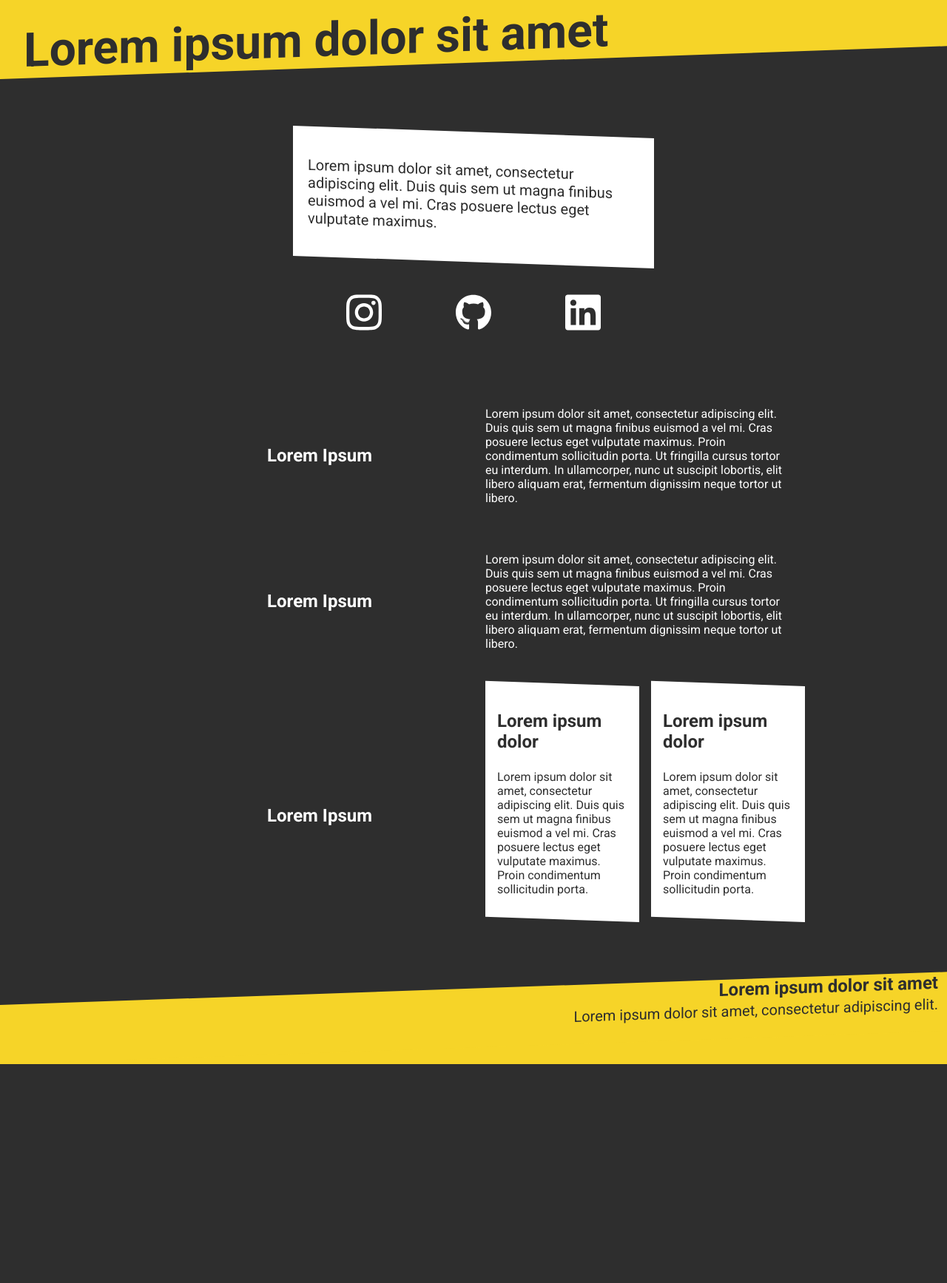
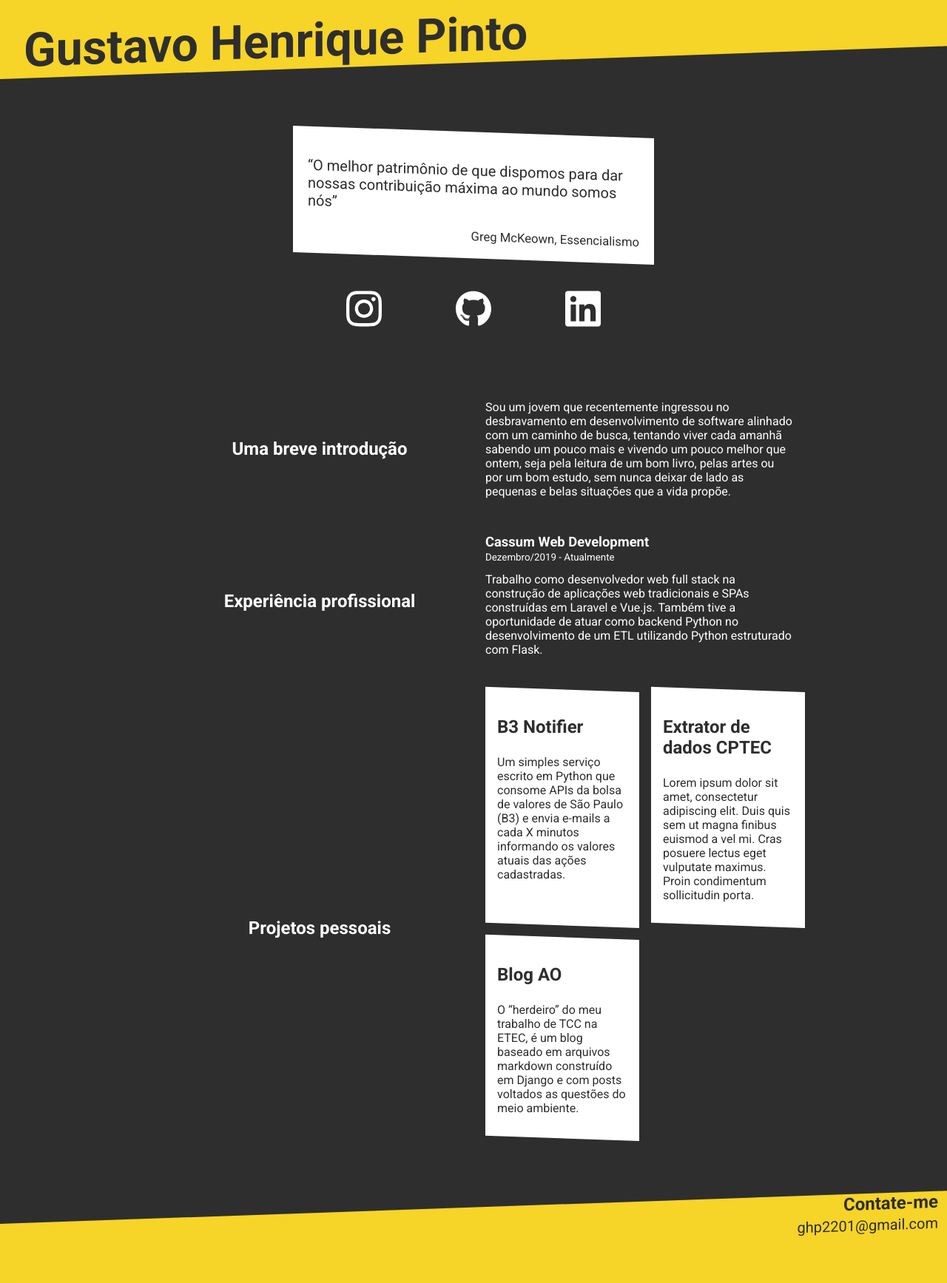
Before and after one commit to gustapinto/gustapinto.github.io, a Jekyll site: the page built from _pages/main.html, in a window 1280 px wide. Shown: the whole page at 74% size. Built offline with Jekyll 4.4.1, drawn with Linux system fonts in a browser that asks for light colours; before the commit the page ends 1439 px from its top, so only the background shows below that.

Commit message:
Populate main page with real data

```diff
--- a/_includes/footer.html
+++ b/_includes/footer.html
@@ -1,10 +1,10 @@
 <footer class="footer">
   <div class="footer-diagonal">
     <p class="footer-title">
-      Lorem ipsum dolor sit amet
+      Contate-me
     </p>
     <small>
-      Lorem ipsum dolor sit amet, consectetur adipiscing elit.
+      ghp2201@gmail.com
     </small>
   </div>
 </footer>
--- a/_includes/header.html
+++ b/_includes/header.html
@@ -1,5 +1,5 @@
 <nav class="header">
   <span class="header-title">
-    Lorem ipsum dolor sit amet
+    Gustavo Henrique Pinto
   </span>
 </nav>
--- a/_layouts/default.html
+++ b/_layouts/default.html
@@ -23,5 +23,7 @@
   </section>
 
   {% include footer.html %}
+
+  <script type="text/javascript" src="assets/js/main.js"></script>
 </body>
 </html>
--- a/_pages/main.html
+++ b/_pages/main.html
@@ -3,68 +3,90 @@ layout: default
 permalink: /
 ---
 
-<div class="card-openning">
+<div class="card-quote">
   <p>
-    Lorem ipsum dolor sit amet, consectetur adipiscing elit. Duis quis sem ut magna finibus euismod a vel mi. Cras posuere lectus eget vulputate maximus.
+    “O melhor patrimônio de que dispomos para dar nossas contribuição máxima ao mundo somos nós”
   </p>
+
+  <small>
+    Greg McKeown, Essencialismo
+  </small>
 </div>
 
 <div class="grid-icons">
-  <a href="#">
-  <svg aria-hidden="true" focusable="false" data-prefix="fab" data-icon="instagram" class="svg-inline--fa fa-instagram fa-w-14" role="img" xmlns="http://www.w3.org/2000/svg" viewBox="0 0 448 512">
+  <svg aria-hidden="true" focusable="false" data-prefix="fab" data-icon="instagram" class="svg-inline--fa fa-instagram fa-w-14" role="img" xmlns="http://www.w3.org/2000/svg" viewBox="0 0 448 512" id="instagram-icon">
     <path fill="currentColor" d="M224.1 141c-63.6 0-114.9 51.3-114.9 114.9s51.3 114.9 114.9 114.9S339 319.5 339 255.9 287.7 141 224.1 141zm0 189.6c-41.1 0-74.7-33.5-74.7-74.7s33.5-74.7 74.7-74.7 74.7 33.5 74.7 74.7-33.6 74.7-74.7 74.7zm146.4-194.3c0 14.9-12 26.8-26.8 26.8-14.9 0-26.8-12-26.8-26.8s12-26.8 26.8-26.8 26.8 12 26.8 26.8zm76.1 27.2c-1.7-35.9-9.9-67.7-36.2-93.9-26.2-26.2-58-34.4-93.9-36.2-37-2.1-147.9-2.1-184.9 0-35.8 1.7-67.6 9.9-93.9 36.1s-34.4 58-36.2 93.9c-2.1 37-2.1 147.9 0 184.9 1.7 35.9 9.9 67.7 36.2 93.9s58 34.4 93.9 36.2c37 2.1 147.9 2.1 184.9 0 35.9-1.7 67.7-9.9 93.9-36.2 26.2-26.2 34.4-58 36.2-93.9 2.1-37 2.1-147.8 0-184.8zM398.8 388c-7.8 19.6-22.9 34.7-42.6 42.6-29.5 11.7-99.5 9-132.1 9s-102.7 2.6-132.1-9c-19.6-7.8-34.7-22.9-42.6-42.6-11.7-29.5-9-99.5-9-132.1s-2.6-102.7 9-132.1c7.8-19.6 22.9-34.7 42.6-42.6 29.5-11.7 99.5-9 132.1-9s102.7-2.6 132.1 9c19.6 7.8 34.7 22.9 42.6 42.6 11.7 29.5 9 99.5 9 132.1s2.7 102.7-9 132.1z"></path>
   </svg>
-  </a>
 
-  <a href="#">
-  <svg aria-hidden="true" focusable="false" data-prefix="fab" data-icon="github" class="svg-inline--fa fa-github fa-w-16" role="img" xmlns="http://www.w3.org/2000/svg" viewBox="0 0 496 512">
+  <svg aria-hidden="true" focusable="false" data-prefix="fab" data-icon="github" class="svg-inline--fa fa-github fa-w-16" role="img" xmlns="http://www.w3.org/2000/svg" viewBox="0 0 496 512" id="github-icon">
     <path fill="currentColor" d="M165.9 397.4c0 2-2.3 3.6-5.2 3.6-3.3.3-5.6-1.3-5.6-3.6 0-2 2.3-3.6 5.2-3.6 3-.3 5.6 1.3 5.6 3.6zm-31.1-4.5c-.7 2 1.3 4.3 4.3 4.9 2.6 1 5.6 0 6.2-2s-1.3-4.3-4.3-5.2c-2.6-.7-5.5.3-6.2 2.3zm44.2-1.7c-2.9.7-4.9 2.6-4.6 4.9.3 2 2.9 3.3 5.9 2.6 2.9-.7 4.9-2.6 4.6-4.6-.3-1.9-3-3.2-5.9-2.9zM244.8 8C106.1 8 0 113.3 0 252c0 110.9 69.8 205.8 169.5 239.2 12.8 2.3 17.3-5.6 17.3-12.1 0-6.2-.3-40.4-.3-61.4 0 0-70 15-84.7-29.8 0 0-11.4-29.1-27.8-36.6 0 0-22.9-15.7 1.6-15.4 0 0 24.9 2 38.6 25.8 21.9 38.6 58.6 27.5 72.9 20.9 2.3-16 8.8-27.1 16-33.7-55.9-6.2-112.3-14.3-112.3-110.5 0-27.5 7.6-41.3 23.6-58.9-2.6-6.5-11.1-33.3 2.6-67.9 20.9-6.5 69 27 69 27 20-5.6 41.5-8.5 62.8-8.5s42.8 2.9 62.8 8.5c0 0 48.1-33.6 69-27 13.7 34.7 5.2 61.4 2.6 67.9 16 17.7 25.8 31.5 25.8 58.9 0 96.5-58.9 104.2-114.8 110.5 9.2 7.9 17 22.9 17 46.4 0 33.7-.3 75.4-.3 83.6 0 6.5 4.6 14.4 17.3 12.1C428.2 457.8 496 362.9 496 252 496 113.3 383.5 8 244.8 8zM97.2 352.9c-1.3 1-1 3.3.7 5.2 1.6 1.6 3.9 2.3 5.2 1 1.3-1 1-3.3-.7-5.2-1.6-1.6-3.9-2.3-5.2-1zm-10.8-8.1c-.7 1.3.3 2.9 2.3 3.9 1.6 1 3.6.7 4.3-.7.7-1.3-.3-2.9-2.3-3.9-2-.6-3.6-.3-4.3.7zm32.4 35.6c-1.6 1.3-1 4.3 1.3 6.2 2.3 2.3 5.2 2.6 6.5 1 1.3-1.3.7-4.3-1.3-6.2-2.2-2.3-5.2-2.6-6.5-1zm-11.4-14.7c-1.6 1-1.6 3.6 0 5.9 1.6 2.3 4.3 3.3 5.6 2.3 1.6-1.3 1.6-3.9 0-6.2-1.4-2.3-4-3.3-5.6-2z"></path>
   </svg>
-</a>
-  <a href="#">
-  <svg aria-hidden="true" focusable="false" data-prefix="fab" data-icon="linkedin" class="svg-inline--fa fa-linkedin fa-w-14" role="img" xmlns="http://www.w3.org/2000/svg" viewBox="0 0 448 512">
+
+  <svg aria-hidden="true" focusable="false" data-prefix="fab" data-icon="linkedin" class="svg-inline--fa fa-linkedin fa-w-14" role="img" xmlns="http://www.w3.org/2000/svg" viewBox="0 0 448 512" id="linkedin-icon">
     <path fill="currentColor" d="M416 32H31.9C14.3 32 0 46.5 0 64.3v383.4C0 465.5 14.3 480 31.9 480H416c17.6 0 32-14.5 32-32.3V64.3c0-17.8-14.4-32.3-32-32.3zM135.4 416H69V202.2h66.5V416zm-33.2-243c-21.3 0-38.5-17.3-38.5-38.5S80.9 96 102.2 96c21.2 0 38.5 17.3 38.5 38.5 0 21.3-17.2 38.5-38.5 38.5zm282.1 243h-66.4V312c0-24.8-.5-56.7-34.5-56.7-34.6 0-39.9 27-39.9 54.9V416h-66.4V202.2h63.7v29.2h.9c8.9-16.8 30.6-34.5 62.9-34.5 67.2 0 79.7 44.3 79.7 101.9V416z"></path>
   </svg>
-</a>
 </div>
+
 
 <div class="content">
   <div class="grid">
     <h1 class="grid-item">
-      Lorem Ipsum
+      Uma breve introdução
     </h1>
     <p class="grid-item">
-      Lorem ipsum dolor sit amet, consectetur adipiscing elit. Duis quis sem ut magna finibus euismod a vel mi. Cras posuere lectus eget vulputate maximus. Proin condimentum sollicitudin porta. Ut fringilla cursus tortor eu interdum. In ullamcorper, nunc ut suscipit lobortis, elit libero aliquam erat, fermentum dignissim neque tortor ut libero.
+      Sou um jovem que recentemente ingressou no desbravamento em desenvolvimento de software alinhado com um caminho de busca, tentando viver cada amanhã sabendo um pouco mais e vivendo um pouco melhor que ontem, seja pela leitura de um bom livro, pelas artes ou por um bom estudo, sem nunca deixar de lado as pequenas e belas situações que a vida propõe.
     </p>
   </div>
+
   <div class="grid">
     <h1 class="grid-item">
-      Lorem Ipsum
+      Experiência profissional
     </h1>
-    <p class="grid-item">
-      Lorem ipsum dolor sit amet, consectetur adipiscing elit. Duis quis sem ut magna finibus euismod a vel mi. Cras posuere lectus eget vulputate maximus. Proin condimentum sollicitudin porta. Ut fringilla cursus tortor eu interdum. In ullamcorper, nunc ut suscipit lobortis, elit libero aliquam erat, fermentum dignissim neque tortor ut libero.
-    </p>
+    <div class="grid-item">
+      <div class="topic">
+        <h2 class="topic-title clickable" id="cassum-link">
+          Cassum Web Development
+        </h2>
+        <small class="topic-subtitle">
+          Dezembro/2019 - Atualmente
+        </small>
+        <p class="topic-text">
+          Trabalho como desenvolvedor web full stack na construção de aplicações web tradicionais e SPAs construídas em Laravel e Vue.js. Também tive a oportunidade de atuar como backend Python no desenvolvimento de um ETL utilizando Python estruturado com Flask.
+        </p>
+      </div>
+    </div>
   </div>
+
   <div class="grid">
     <h1 class="grid-item">
-      Lorem Ipsum
+      Projetos pessoais
     </h1>
     <div class="grid-item">
       <div class="grid">
-        <div class="card-clickable">
+        <div class="card-clickable" id="b3-notifier-card">
           <h3 class="card-title">
-            Lorem ipsum dolor
+            B3 Notifier
           </h3>
           <span class="card-text">
-            Lorem ipsum dolor sit amet, consectetur adipiscing elit. Duis quis sem ut magna finibus euismod a vel mi. Cras posuere lectus eget vulputate maximus. Proin condimentum sollicitudin porta.
+            Um simples serviço escrito em Python que consome APIs da bolsa de valores de São Paulo (B3) e envia e-mails a cada X minutos informando os valores atuais das ações cadastradas.
           </span>
         </div>
-        <div class="card-clickable">
+
+        <div class="card-clickable" id="cptec-data-extractor-card">
           <h3 class="card-title">
-            Lorem ipsum dolor
+            Extrator de dados CPTEC
           </h3>
           <span class="card-text">
             Lorem ipsum dolor sit amet, consectetur adipiscing elit. Duis quis sem ut magna finibus euismod a vel mi. Cras posuere lectus eget  vulputate maximus. Proin condimentum sollicitudin porta.
+          </span>
+        </div>
+
+        <div class="card-clickable" id="blog-ao-card">
+          <h3 class="card-title">
+            Blog AO
+          </h3>
+          <span class="card-text">
+            O “herdeiro” do meu trabalho de TCC na ETEC, é um blog baseado em arquivos markdown construído em Django e com posts voltados as questões do meio ambiente.
           </span>
         </div>
       </div>
--- a/assets/css/main.sass
+++ b/assets/css/main.sass
@@ -14,16 +14,26 @@ $m-small: 0.75em
 $pd-extra-small: 0.25em
 $pd-medium: 1em
 $pd-small: 0.5em
+$default-color: #fff
 
 body
   background-color: $color-secondary
-  color: #fff
+  color: $default-color
   font-family: 'Roboto', sans-serif
   margin: 0
 
+a
+  text-decoration: none
+  color: $default-color
+
+.clickable
+  &:hover
+    color: $color-primary
+    cursor: pointer
+
 .card
   @extend .dg-positive
-  background-color: #fff
+  background-color: $default-color
   color: $color-secondary
   padding: $pd-medium
 
@@ -44,14 +54,18 @@ body
   &:hover
     background-color: $color-secondary
     box-shadow: 5px 5px $color-primary
-    color: #fff
+    color: $default-color
     cursor: pointer
 
-.card-openning
+.card-quote
   @extend .card
   width: 35vw
   margin: auto
   font-size: 1.25rem
+
+  small
+    display: block
+    text-align: right
 
 .container
   margin-bottom: $m-large
@@ -110,16 +124,10 @@ body
   width: 35vw
   margin: auto
 
-  a
-    color: #fff
+  svg
+    @extend .clickable
     place-self: center
-
-    svg
-      width: 3rem
-
-      &:hover
-        color: $color-secondary
-        filter: drop-shadow(5px 5px $color-primary)
+    width: 3rem
 
 .header
   @extend .dg-negative
@@ -136,8 +144,20 @@ body
   max-width: 100%
   width: auto
 
+.topic
+  .topic-title
+    font-size: 1.15rem
+    font-weight: bold
+    margin: 0
+
+  .topic-subtitle
+    margin: 0
+
+  .topic-text
+    margin-top: 0.75em
+
 @media (max-width: $breakpoint-small)
-  .card-openning
+  .card-quote
     width: 70vw
 
   .container
```
